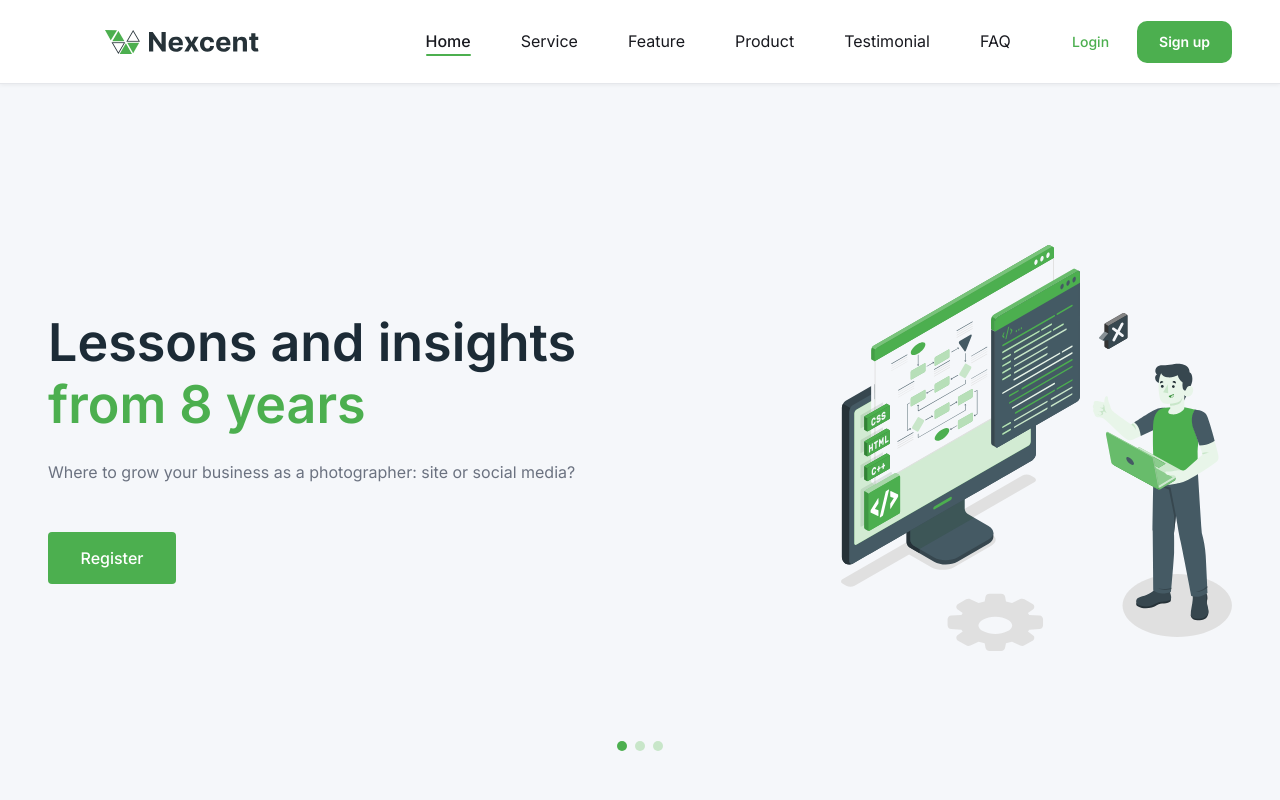
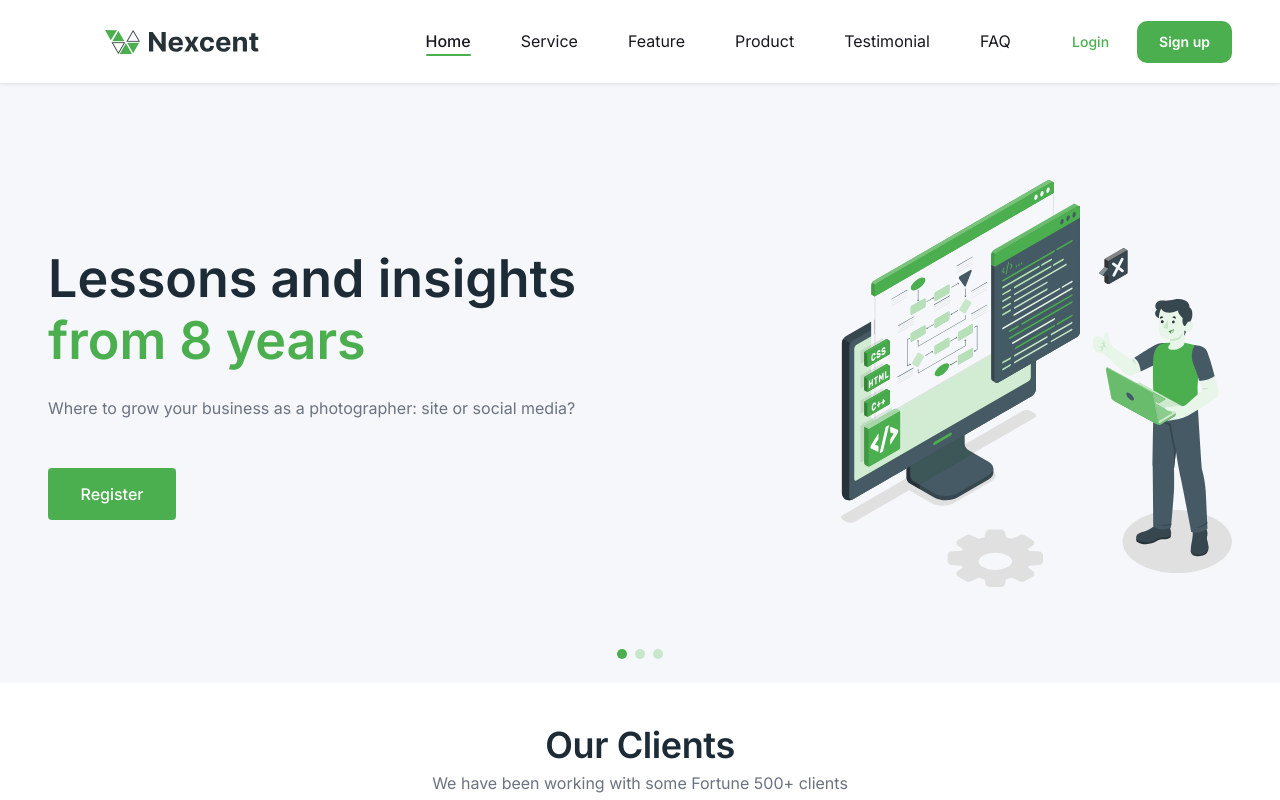
Before and after one commit to priambodogigieh-afk/landing-page, a React (Vite) app: page / in a window 1280 px wide. Shown: the top 800 px of the page. Built offline with nearby package versions, Linux system fonts and the light colour scheme.

Commit message:
style: apply hero section figma specs (height: 599px, padding, bg, dots bottom: 24px)

```diff
--- a/src/styles/index.css
+++ b/src/styles/index.css
@@ -384,7 +384,7 @@ button {
    ============================================================ */
 .hero-section {
   width: 100%;
-  height: 728px;
+  height: 599px;
   background: #F5F7FA;
   padding: 96px 144px;
   overflow: visible;
@@ -508,7 +508,7 @@ button {
   width: 46px;
   height: 10px;
   position: absolute;
-  top: 657px;
+  bottom: 24px;
   left: 50%;
   transform: translateX(-50%) rotate(0deg);
   opacity: 1;
```
